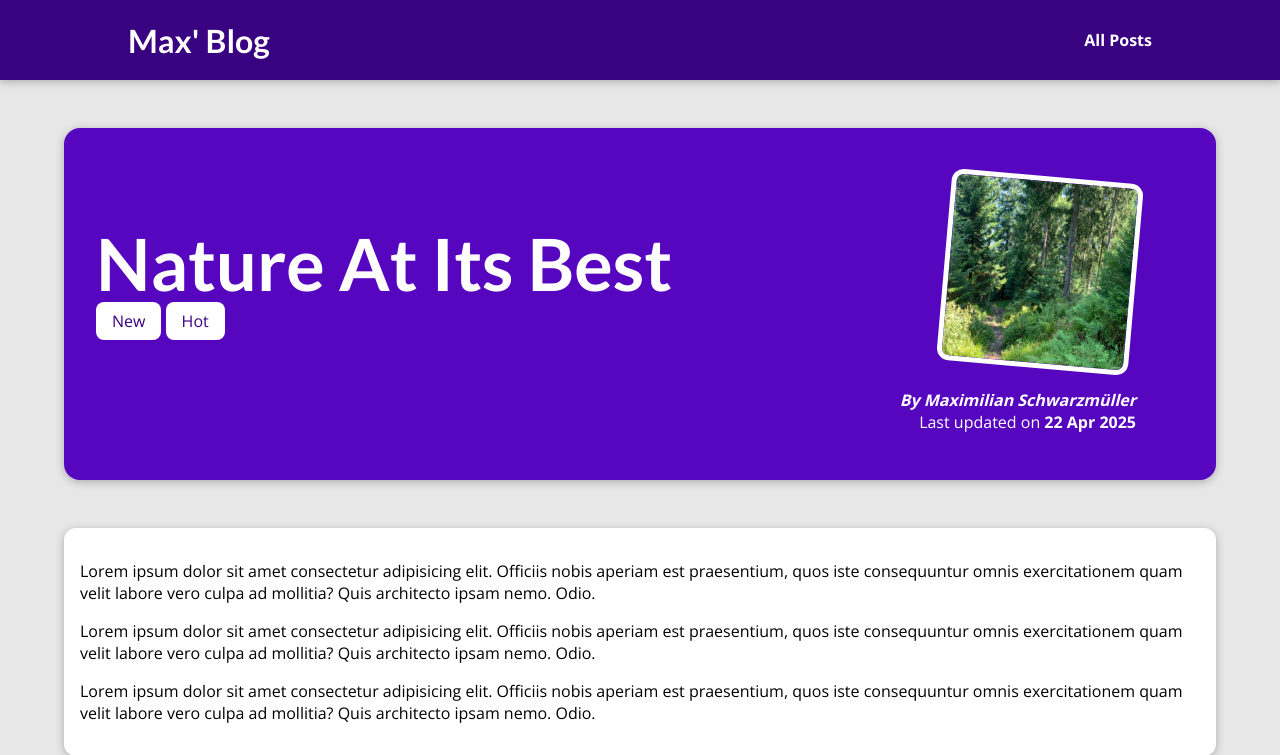
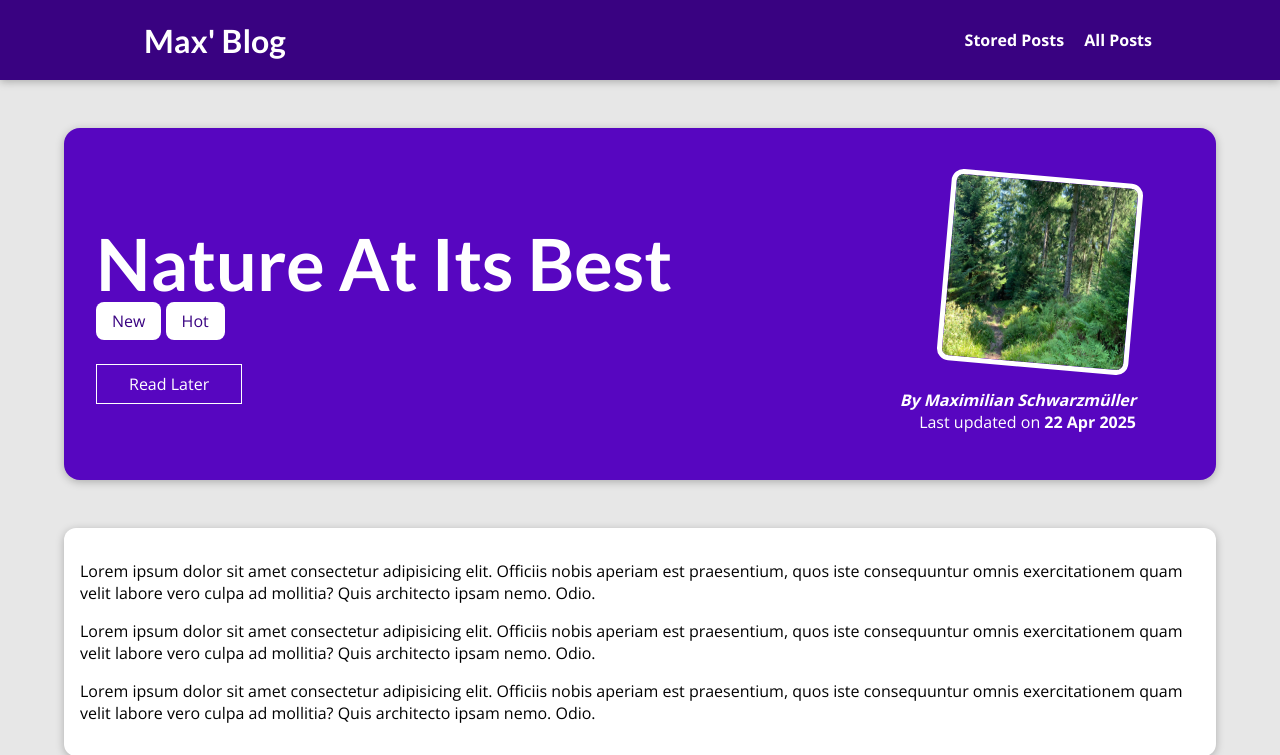
Before and after one commit to rfpacheco/django_the_practical_guide, a Django app: a page that uses my_site/templates/base.html in a window 1280 px wide. Shown: the top 755 px of the page. Run offline with Django 5.2, Linux system fonts and the light colour scheme; data comes from the database, SQL or seed files in the repository; both versions use the stored data as it was after the commit.

Commit message:
Add "Read Later" feature with session-based storage
Implemented a "Read Later" functionality allowing users to save and manage posts for later access. Updated templates, views, URLs, and added styles for the feature.

```diff
--- a/my_site/blog/templates/blog/post-detail.html
+++ b/my_site/blog/templates/blog/post-detail.html
@@ -25,6 +25,19 @@
     {% for tag in post_tags %}
       <span class="tag">{{ tag.caption }}</span>
     {% endfor %}
+  </div>
+  <div id="read-later">
+    <form action="{% url "read-later" %}" method="POST">
+      {% csrf_token %}
+      <input type="hidden" value="{{ post.id }}" name="post_id">
+      <button>
+        {% if saved_for_later %}
+          Remove from "Read Later" List
+        {% else %}
+          Read Later
+        {% endif %}
+      </button>
+    </form>
   </div>
   <article>
     <img src="{{ post.image.url }}" alt="{{ post.title }}" />
--- a/my_site/blog/urls.py
+++ b/my_site/blog/urls.py
@@ -1,8 +1,11 @@
 from django.urls import path
+
 from . import views
 
 urlpatterns = [
     path("", views.StartingPageView.as_view(), name="starting-page"),
     path("posts", views.AllPostsView.as_view(), name="posts-page"),
-    path("posts/<slug:slug>", views.SinglePostView.as_view(), name="post-detail-page")
+    path("posts/<slug:slug>", views.SinglePostView.as_view(),
+         name="post-detail-page"),  # /posts/my-first-post
+    path("read-later", views.ReadLaterView.as_view(), name="read-later")
 ]
--- a/my_site/blog/views.py
+++ b/my_site/blog/views.py
@@ -7,7 +7,9 @@ from django.views import View
 from .models import Post
 from .forms import CommentForm
 
+
 # Create your views here.
+
 
 class StartingPageView(ListView):
     template_name = "blog/index.html"
@@ -29,13 +31,24 @@ class AllPostsView(ListView):
 
 
 class SinglePostView(View):
+    def is_stored_post(self, request, post_id):
+        stored_posts = request.session.get("stored_posts")
+        if stored_posts is not None:
+            is_saved_for_later = post_id in stored_posts
+        else:
+            is_saved_for_later = False
+
+        return is_saved_for_later
+
     def get(self, request, slug):
         post = Post.objects.get(slug=slug)
+
         context = {
-          "post": post,
-          "post_tags": post.tags.all(),
-          "comment_form": CommentForm(),
-          "comments": post.comments.all().order_by("-id")
+            "post": post,
+            "post_tags": post.tags.all(),
+            "comment_form": CommentForm(),
+            "comments": post.comments.all().order_by("-id"),
+            "saved_for_later": self.is_stored_post(request, post.id)
         }
         return render(request, "blog/post-detail.html", context)
 
@@ -44,16 +57,51 @@ class SinglePostView(View):
         post = Post.objects.get(slug=slug)
 
         if comment_form.is_valid():
-          comment = comment_form.save(commit=False)
-          comment.post = post
-          comment.save()
+            comment = comment_form.save(commit=False)
+            comment.post = post
+            comment.save()
 
-          return HttpResponseRedirect(reverse("post-detail-page", args=[slug]))
+            return HttpResponseRedirect(reverse("post-detail-page", args=[slug]))
 
         context = {
-          "post": post,
-          "post_tags": post.tags.all(),
-          "comment_form": comment_form,
-          "comments": post.comments.all().order_by("-id")
+            "post": post,
+            "post_tags": post.tags.all(),
+            "comment_form": comment_form,
+            "comments": post.comments.all().order_by("-id"),
+            "saved_for_later": self.is_stored_post(request, post.id)
         }
         return render(request, "blog/post-detail.html", context)
+
+
+class ReadLaterView(View):
+    def get(self, request):
+        stored_posts = request.session.get("stored_posts")
+
+        context = {}
+
+        if stored_posts is None or len(stored_posts) == 0:
+            context["posts"] = []
+            context["has_posts"] = False
+        else:
+            posts = Post.objects.filter(id__in=stored_posts)
+            context["posts"] = posts
+            context["has_posts"] = True
+
+        return render(request, "blog/stored-posts.html", context)
+
+    def post(self, request):
+        stored_posts = request.session.get("stored_posts")
+
+        if stored_posts is None:
+            stored_posts = []
+
+        post_id = int(request.POST["post_id"])
+
+        if post_id not in stored_posts:
+            stored_posts.append(post_id)
+        else:
+            stored_posts.remove(post_id)
+
+        request.session["stored_posts"] = stored_posts
+
+        return HttpResponseRedirect("/")
--- a/my_site/static/app.css
+++ b/my_site/static/app.css
@@ -35,6 +35,7 @@ h3 {
   text-decoration: none;
   color: white;
   font-weight: bold;
+  margin-left: 1rem;
 }
 
 #main-navigation a:hover,
--- a/my_site/templates/base.html
+++ b/my_site/templates/base.html
@@ -1,4 +1,4 @@
-{% load  static %}
+{% load static %}
 
 <!DOCTYPE html>
 <html lang="en">
@@ -13,9 +13,11 @@
   <header id="main-navigation">
     <h1><a href="{% url "starting-page" %}">Max' Blog</a></h1>
     <nav>
+      <a href="{% url "read-later" %}">Stored Posts</a>
       <a href="{% url "posts-page" %}">All Posts</a>
     </nav>
   </header>
+
   {% block content %}
   {% endblock %}
 </body>
```
Also changed, not shown: my_site/blog/static/blog/stored-posts.css (added, +39 -0 lines), my_site/blog/templates/blog/stored-posts.html (added, +23 -0 lines), my_site/db.sqlite3. Lines whose indentation alone changed are shown as unchanged.
